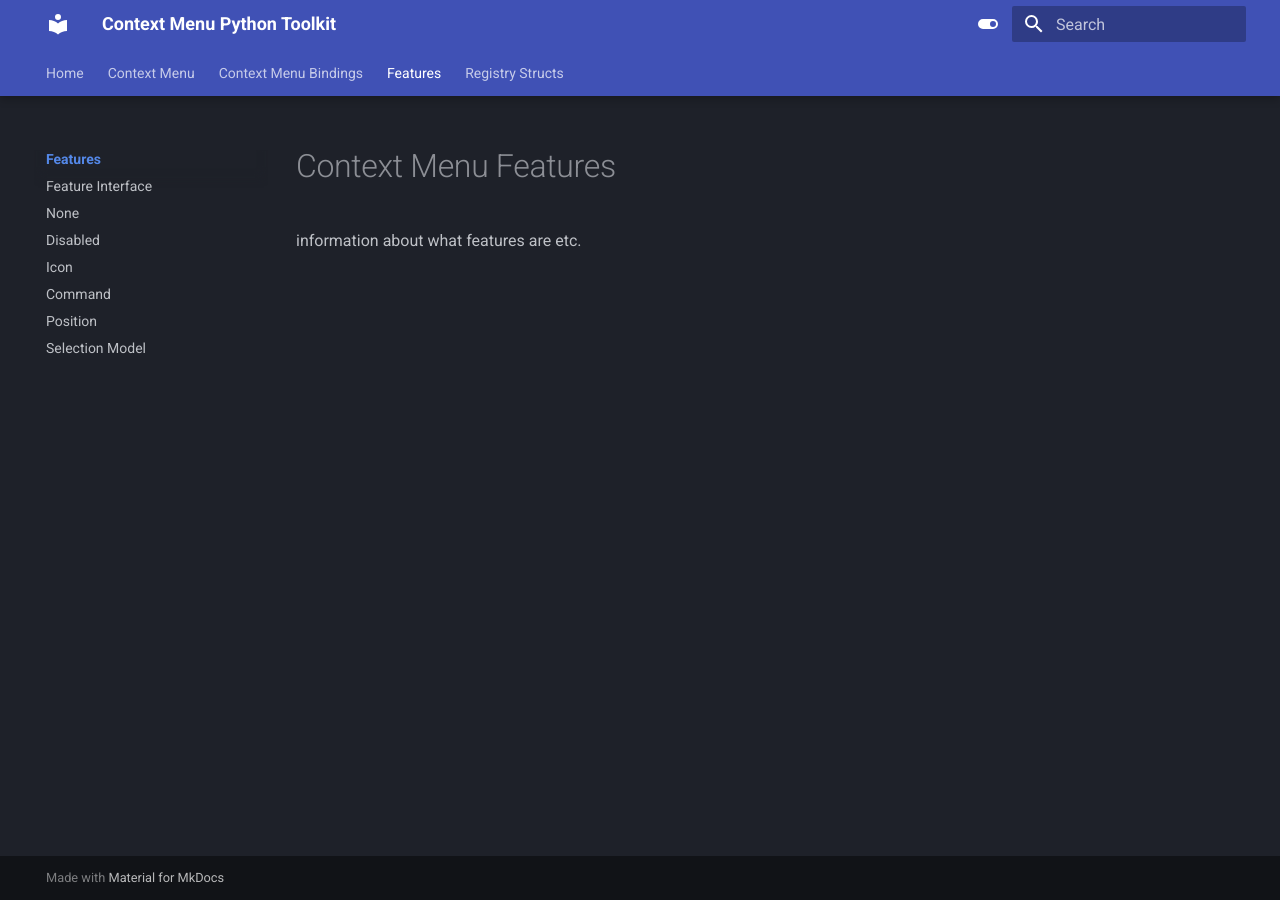
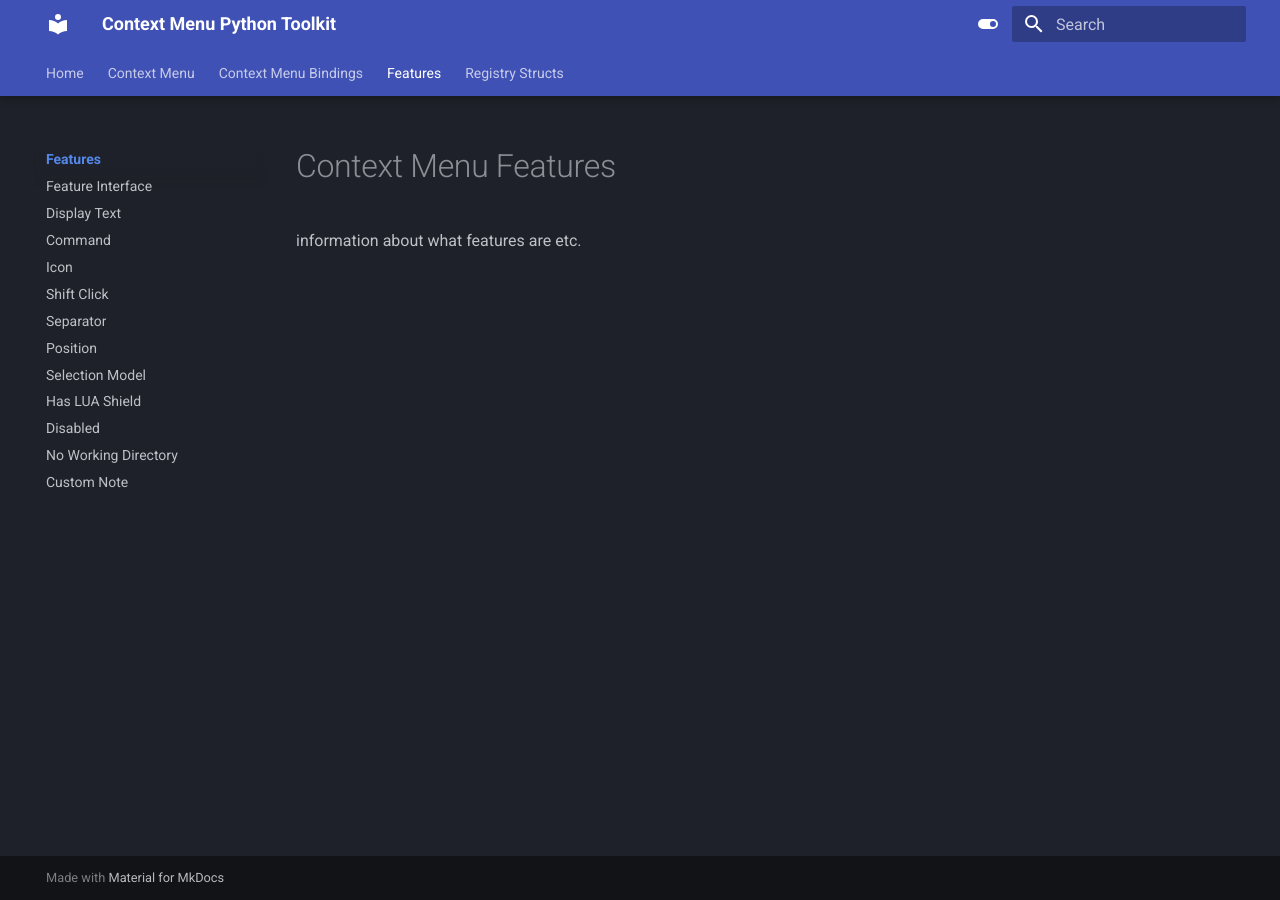
Before and after one commit to orishamir/WindowsContextMenus, an MkDocs documentation site: the page built from docs/features/index.md, in a window 1280 px wide. Built offline with MkDocs 1.6.1 and Material for MkDocs 9.7.7, drawn with Linux system fonts in a browser that asks for light colours.

Commit message:
Add more features to docs

```diff
--- a/mkdocs.yml
+++ b/mkdocs.yml
@@ -11,12 +11,17 @@
   - Features:
     - features/index.md
     - features/ifeature.md
-    - features/mui_verb.md
-    - features/disabled.md
+    - features/display_text.md
+    - features/command.md
     - features/icon.md
-    - features/command.md
+    - features/shift_click.md
+    - features/separator.md
     - features/position.md
     - features/selection_model.md
+    - features/has_lua_shield.md
+    - features/disabled.md
+    - features/no_working_directory.md
+    - features/note.md
   - Registry Structs:
     - registry_structures/registry_path.md
     - registry_structures/registry_key.md
```
Also changed, not shown: docs/features/has_lua_shield.md (added, +2 -0 lines), docs/features/no_working_directory.md (added, +2 -0 lines), docs/features/note.md (added, +2 -0 lines), docs/features/separator.md (added, +8 -0 lines), docs/features/shift_click.md (added, +2 -0 lines).
